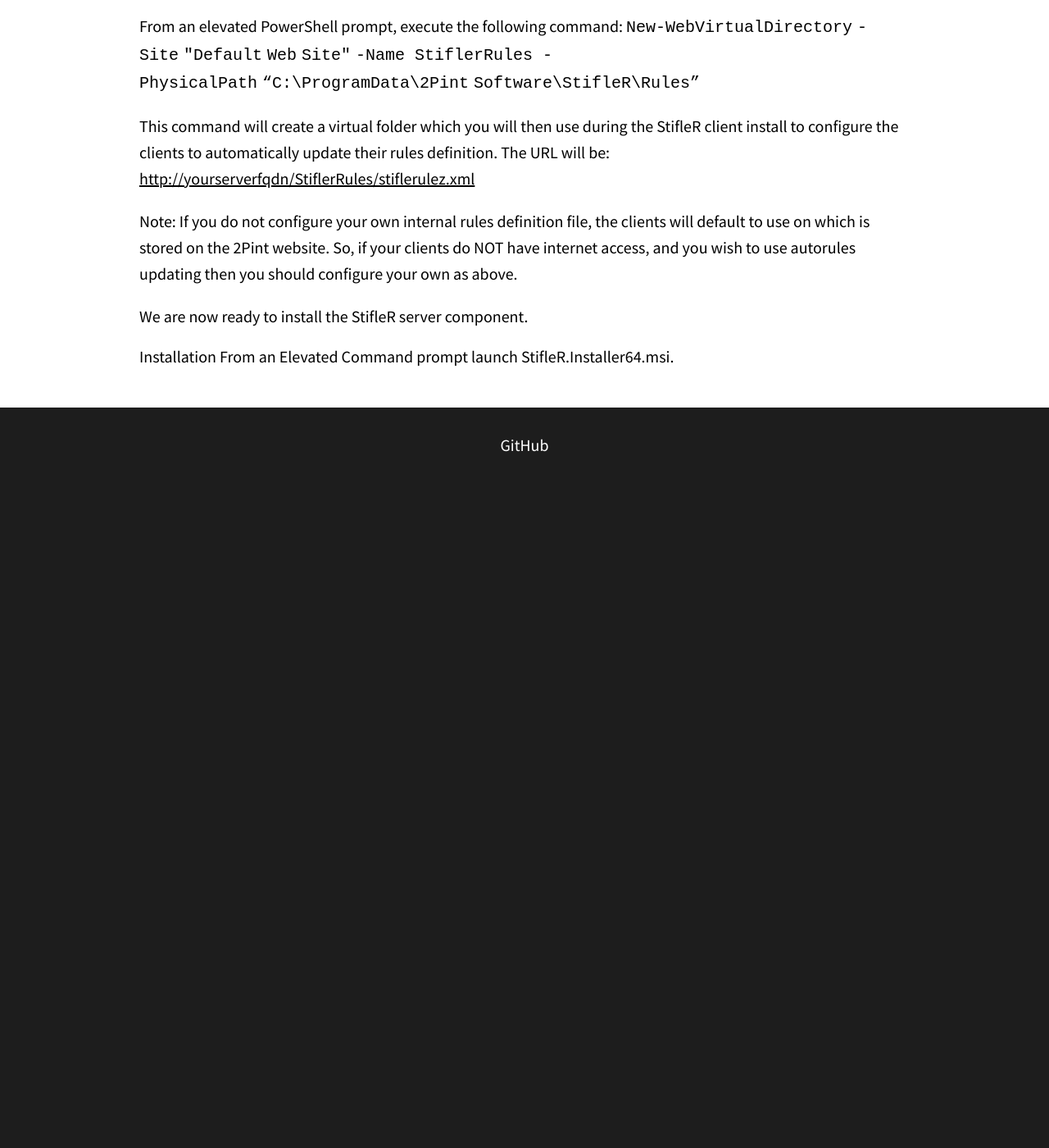
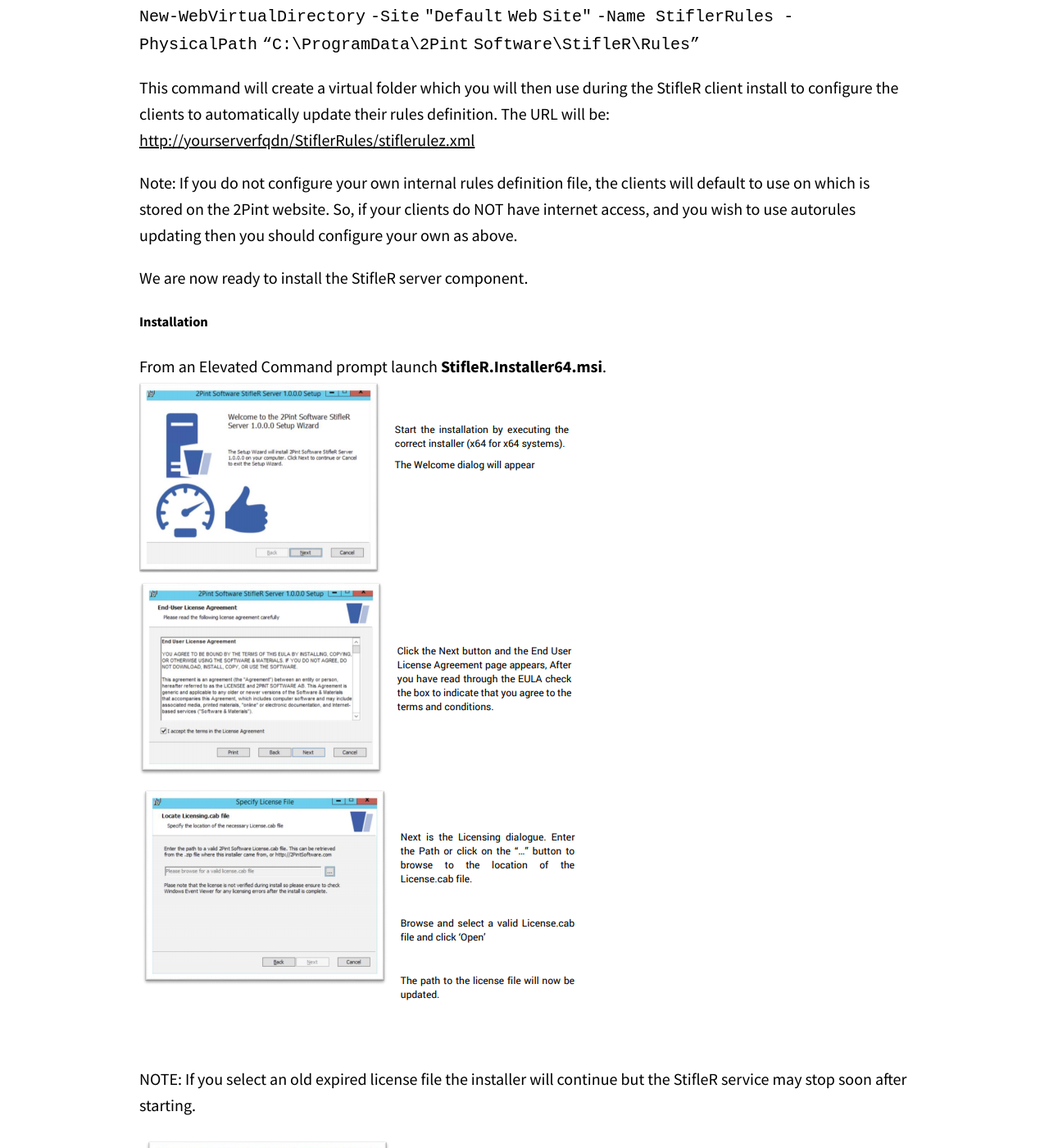
Before and after one commit to RoseSmithTest/2PintTest.github.io, a Jekyll site: the page built from docs/StifleRServerInstallation.html, in a window 1280 px wide and 1400 px high, scrolled down 1181 px. Shown: the whole window at 82% size. Built offline with Jekyll 4.4.1, drawn with Linux system fonts in a browser that asks for light colours; before the commit the page ends 1770 px from its top, so only the background shows below that.

Commit message:
Update StifleRServerInstallation.html

```diff
--- a/docs/StifleRServerInstallation.html
+++ b/docs/StifleRServerInstallation.html
@@ -8,7 +8,7 @@ navigation_weight: 1
 <div class="container">
 	<div class="columns spacing">
 		<h1><strong>Manual Server Installation</strong></h1><hr>
-<p>The easiest way is to install the server manually using the MSI. The server supports silent installation if needed, but typically you only need to run the installation on a single occasion so automation is not usually required.</p><br>
+<p>The easiest way is to install the server manually using the MSI. The server supports silent installation if needed, but typically you only need to run the installation on a single occasion so automation is not usually required.</p>
 
 			<h4>Pre-Requisites</h4>
 <p><ul>
@@ -32,7 +32,7 @@ navigation_weight: 1
 		<code>C:\ProgramData\2Pint Software\StifleR\Rules</code></p>
 
 	<h5>Create a Virtual Folder in IIS</h5>
-<p>From an elevated PowerShell prompt, execute the following command:
+<p>From an elevated PowerShell prompt, execute the following command:<br>
 <code>New-WebVirtualDirectory -Site "Default Web Site" -Name StiflerRules - PhysicalPath “C:\ProgramData\2Pint Software\StifleR\Rules” </code></p>
 
 <p>This command will create a virtual folder which you will then use during the StifleR client install to configure the clients to automatically update their rules definition. The URL will be: <a href="http://yourserverfqdn/StiflerRules/stiflerulez.xml">http://yourserverfqdn/StiflerRules/stiflerulez.xml</a></p>
@@ -41,8 +41,17 @@ navigation_weight: 1
 
 	<p>We are now ready to install the StifleR server component.</p>
 
-Installation
-From an Elevated Command prompt launch StifleR.Installer64.msi.
+	<h5>Installation</h5>
+	<p>From an Elevated Command prompt launch <b>StifleR.Installer64.msi</b>.<br>
+		<img src="/images/Quickstart1.PNG" alt="hi" class="inline"/><br>
+		<img src="/images/Quickstart2.PNG" alt="hi" class="inline"/><br>
+		<img src="/images/Quickstart3.PNG" alt="hi" class="inline"/></p><br>
+	<p>NOTE: If you select an old expired license file the installer will continue but the StifleR service may stop soon after starting.</p>
+		<img src="/images/Quickstart4.PNG" alt="hi" class="inline"/><br>
+		<img src="/images/Quickstart5.PNG" alt="hi" class="inline"/><br>
+		<img src="/images/Quickstart6.PNG" alt="hi" class="inline"/></p><br>
+
+
 		</div>
 	</div>
 </div>
```
